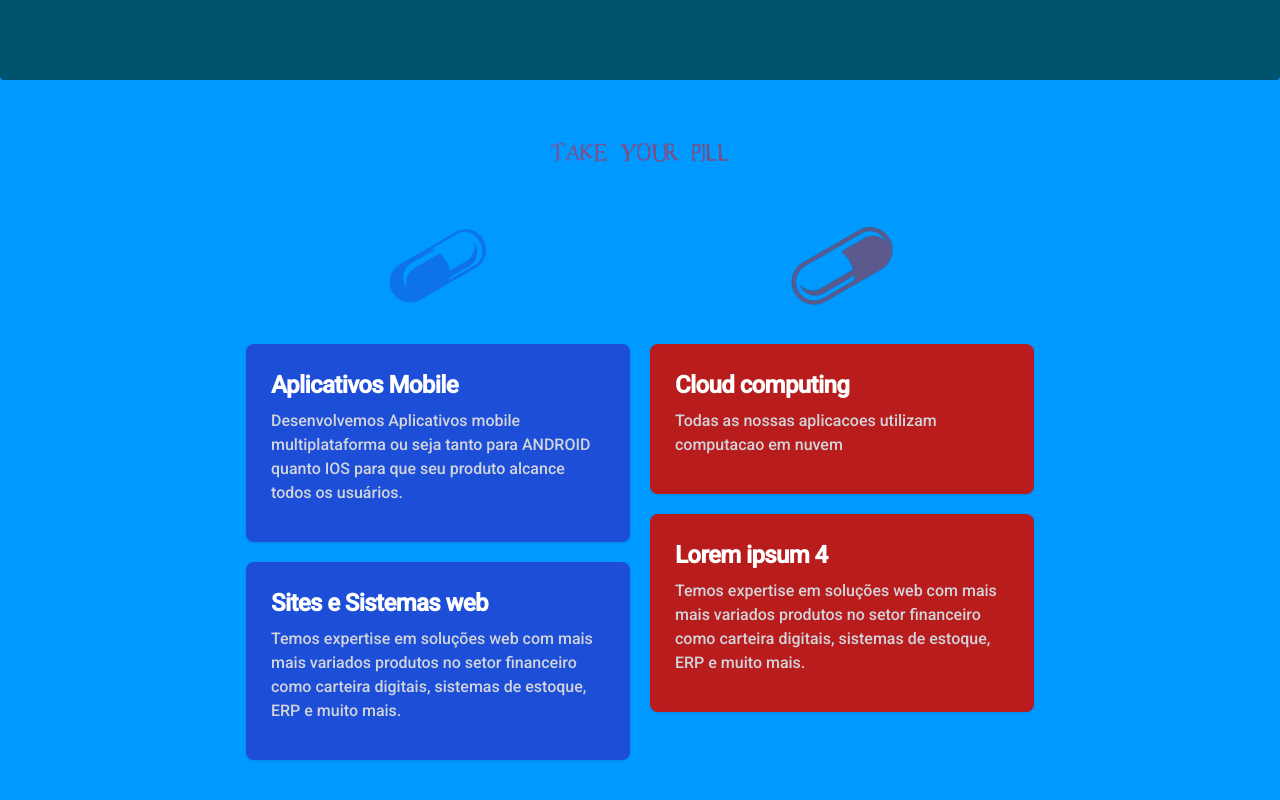
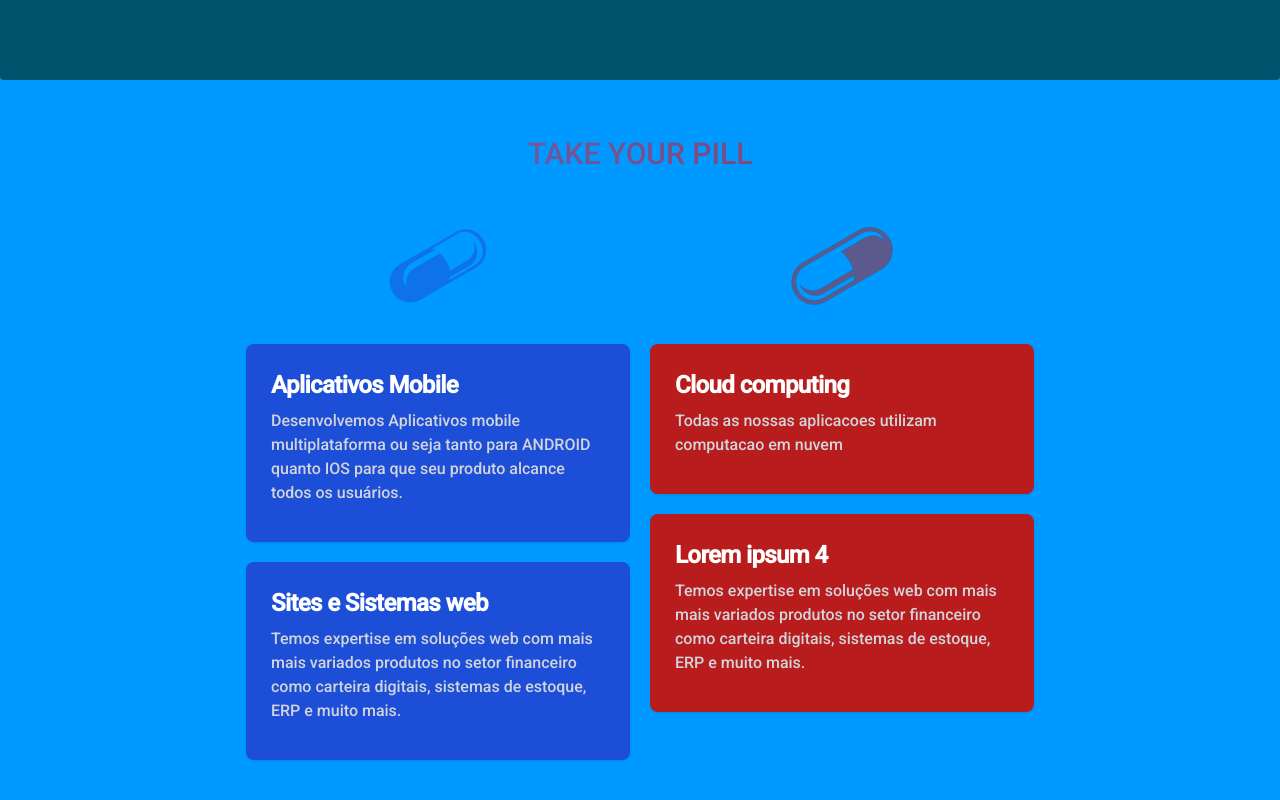
Before and after one commit to felipe-script/website, a Nuxt app: page / in a window 1280 px wide. Shown: the part 1632-2432 px from the top of the page. Built offline with nearby package versions, Linux system fonts and the light colour scheme.

Commit message:
✨ feat(Products.vue): add title with animated text "TAKE YOUR PILL" to improve visual appeal and branding 🔥 chore(hello.vue): remove unused component "hello.vue" 🔨 refactor(index.vue): comment out unused code and remove unused variable "icons" to improve code readability and maintainability

```diff
--- a/components/Products.vue
+++ b/components/Products.vue
@@ -1,4 +1,10 @@
 <template>
+  <h1
+    class="text-center text-3xl mb-10  bg-gradient-to-r bg-clip-text text-transparent from-blue-500 via-red-700 to-blue-700 animate-text"
+  >
+    TAKE YOUR PILL
+  </h1>
+
   <div
     class="flex gap-5 flex-col items-center md:flex-row md:justify-center md:items-start"
   >
@@ -74,11 +80,10 @@
 <script setup>
 import bluePillIcon from "@/assets/images/blue-pill.svg";
 import redPillIcon from "@/assets/images/red-pill.svg";
-
 </script>
 
 <style lang="scss">
-.take-pill {
+.matrix-text {
   font-family: "Matrix", Arial, Helvetica, sans-serif;
 }
 </style>
--- a/components/hello.vue
+++ /dev/null
@@ -1,3 +0,0 @@
-<template>
-    <h1>Hiiii</h1>
-</template>
--- a/pages/index.vue
+++ b/pages/index.vue
@@ -16,8 +16,6 @@
           believe whatever you want to believe. You take the red pill... you
           stay in Wonderland, and I show you how deep the rabbit hole goes.
         </h1> -->
-        <h1 class="text-center  text-3xl mb-10 take-pill bg-gradient-to-r bg-clip-text text-transparent from-blue-500 via-red-700 to-blue-700 animate-text">TAKE YOUR PILL</h1>
-        <!-- bg-slate-400 -->
        <Products/>
       </section>
     </main>
@@ -45,16 +43,14 @@ export default {
   },
   setup() {
     //<component :is="icons.beaker" class="h-5 w-5"></component>
-    const icons = reactive({
-      beaker: BeakerIcon,
-    });
+    // const icons = reactive({
+    //   beaker: BeakerIcon,
+    // });
 
     onMounted(() => {
       const app = "#typewriter";
       const presentation = new Typewriter(app, {
         loop: true,
-        // delay: 75,
-        //Olá, somos a FLS, Desenvolvemos Software com extrema qualidade.
       });
       presentation
         .pauseFor(2500)
@@ -63,7 +59,6 @@ export default {
         .deleteChars(17)
         .typeString("Olá, somos a FLS,")
         .pauseFor(100)
-        // .deleteChars(10)
         .typeString(
           `<strong class='text-greenl1'>
           Desenvolvemos Softwares </strong>com extrema qualidade  e <span class='text-greenl2'>excelência</span>`
@@ -76,7 +71,7 @@ export default {
 </script>
 
 <style lang="scss">
-  .take-pill{
+  /* .text-matrix{
     font-family: "Matrix", Arial, Helvetica, sans-serif;
-  }
+  } */
 </style>
```
